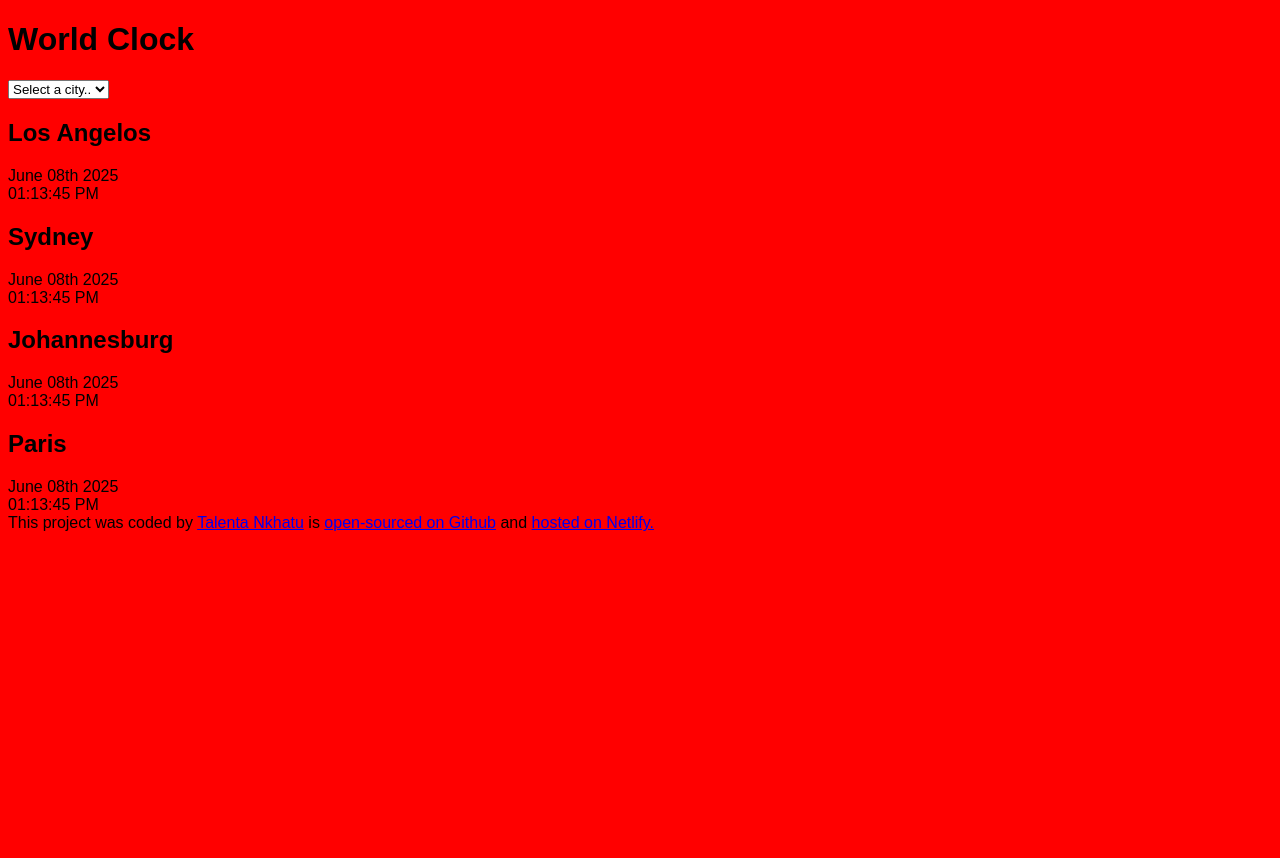
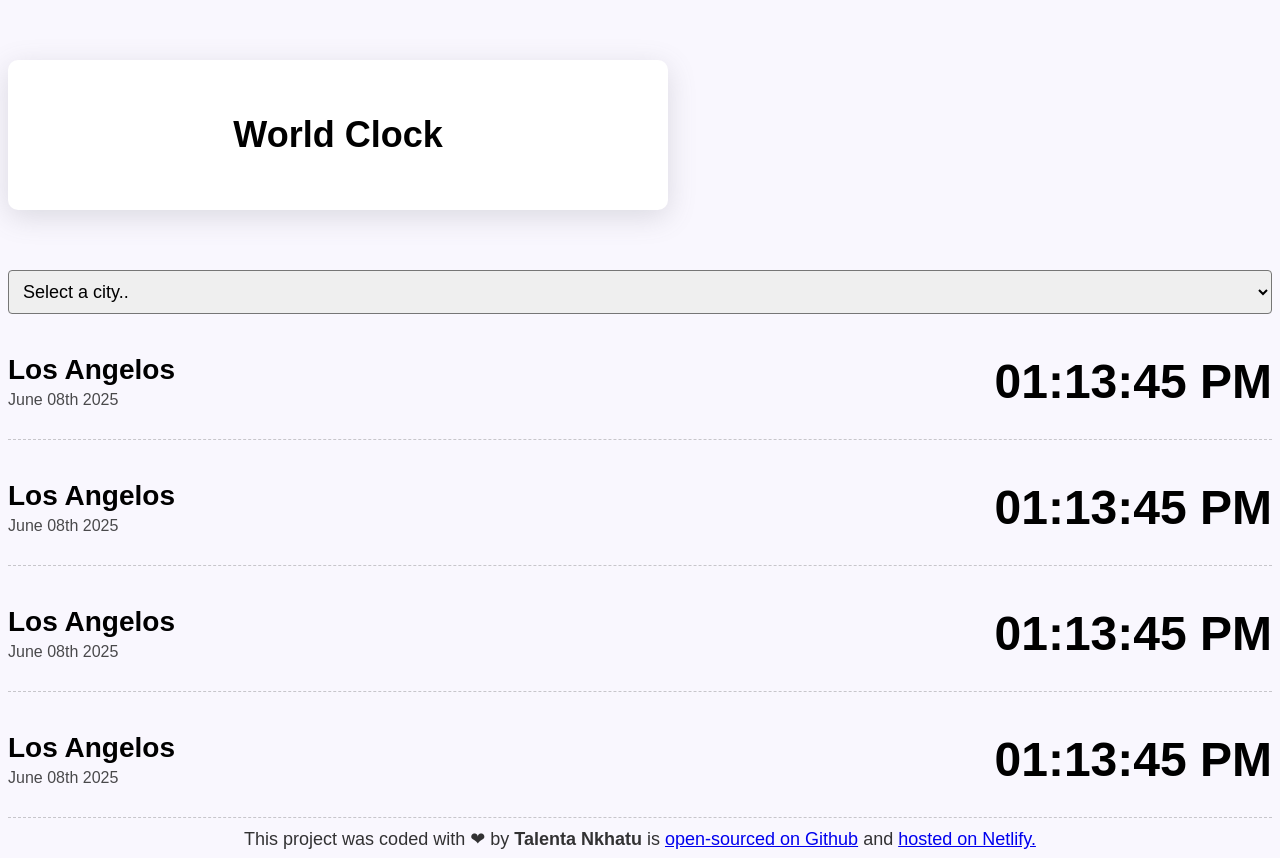
Before and after one commit to Talenta-Nkhatu/world-clock, a plain HTML site: page index.html in a window 1280 px wide. Before the commit the page ends 800 px from the top, so only its background shows below. Drawn offline with nearby package versions, Linux system fonts and the light colour scheme.

Commit message:
Styled the project with css

```diff
--- a/index.html
+++ b/index.html
@@ -20,28 +20,37 @@
       <option value="">Auckland</option>
     </select>
     <div class="city">
-      <h2>Los Angelos</h2>
-      <div class="date">June 08th 2025</div>
+      <div>
+        <h2>Los Angelos</h2>
+        <div class="date">June 08th 2025</div>
+      </div>
       <div class="time">01:13:45 PM</div>
     </div>
     <div class="city">
-      <h2>Sydney</h2>
-      <div class="date">June 08th 2025</div>
+      <div>
+        <h2>Los Angelos</h2>
+        <div class="date">June 08th 2025</div>
+      </div>
       <div class="time">01:13:45 PM</div>
     </div>
     <div class="city">
-      <h2>Johannesburg</h2>
-      <div class="date">June 08th 2025</div>
+      <div>
+        <h2>Los Angelos</h2>
+        <div class="date">June 08th 2025</div>
+      </div>
       <div class="time">01:13:45 PM</div>
     </div>
     <div class="city">
-      <h2>Paris</h2>
-      <div class="date">June 08th 2025</div>
+      <div>
+        <h2>Los Angelos</h2>
+        <div class="date">June 08th 2025</div>
+      </div>
       <div class="time">01:13:45 PM</div>
     </div>
+
     <footer>
-      This project was coded by
-      <a href="https://github.com/Talenta-Nkhatu">Talenta Nkhatu</a> is
+      This project was coded with ❤ by
+      <strong>Talenta Nkhatu</strong> is
       <a href="https://github.com/Talenta-Nkhatu/world-clock"
         >open-sourced on Github</a
       >
--- a/src/style.css
+++ b/src/style.css
@@ -1,4 +1,56 @@
 body {
-  background-color: red;
-  font-family: Arial, Helvetica, sans-serif;
+  background-color: #f9f7fe;
+  font-family: sans-serif;
 }
+h1 {
+  text-align: center;
+  font-family: sans-serif;
+  font-size: 36px;
+}
+h2 {
+  margin: 0 0 5px;
+  font-size: 28px;
+}
+select {
+  display: block;
+  width: 100%;
+  font-size: 18px;
+  border-radius: 4px;
+  padding: 10px;
+}
+.container {
+  max-width: 600px;
+  margin: 60px 0;
+  background-color: white;
+  padding: 30px;
+  box-shadow: rgba(100, 100, 111, 0.2) 0px 7px 29px 0px;
+  border-radius: 10px;
+}
+.city {
+  display: flex;
+  margin: 10px 0;
+  padding: 30px 0;
+  border-bottom: 1px dashed rgba(0, 0, 0, 0.2);
+  justify-content: space-between;
+}
+.city:last-child {
+  border: none;
+}
+.date {
+  opacity: 0.7;
+}
+.time {
+  font-size: 48px;
+  font-weight: bold;
+}
+.time small {
+  font-size: 24px;
+  vertical-align: middle;
+  line-height: 36px;
+}
+
+footer {
+  text-align: center;
+  font-size: 18px;
+  color: rgba(0, 0, 0, 0.8);
+}
```
